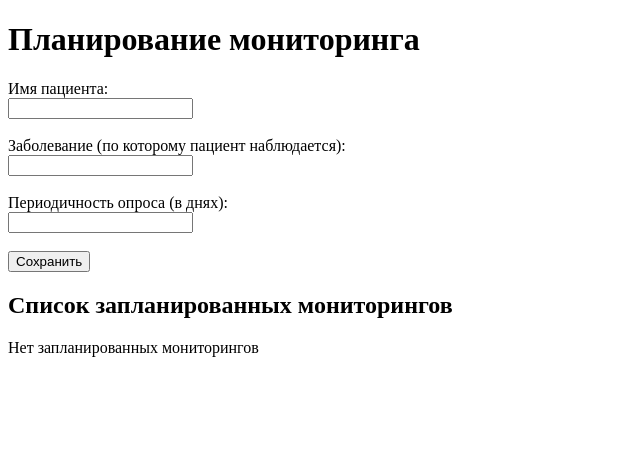
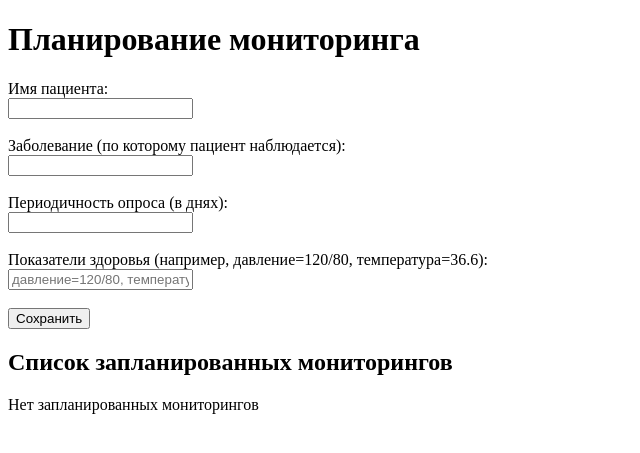
Before and after one commit to nicknaider/PatientTwin, a Flask app: page /schedule in a window 1280 px wide. Shown: the top 453 px of the page, without its empty margins (0-640 px from the left). Run offline with Flask 3, Linux system fonts and the light colour scheme.

Commit message:
Второй: Имя-Диагноз-Переодичность-Состояние здоровья

```diff
--- a/app.py
+++ b/app.py
@@ -2,7 +2,7 @@ from flask import Flask, render_template, request, redirect, url_for
 
 app = Flask(__name__)
 
-# Список для хранения данных о пациентах (временное хранилище)
+# Временное хранилище для данных о пациентах
 patients = []
 
 @app.route('/')
@@ -16,18 +16,20 @@ def schedule():
         patient_name = request.form.get('patient_name')
         disease = request.form.get('disease')
         frequency = request.form.get('frequency')
+        health_indicators = request.form.get('health_indicators')  # Новое поле для показателей здоровья
 
-        # Сохранение данных в списке
+        # Добавляем данные в список
         patients.append({
             'patient_name': patient_name,
             'disease': disease,
-            'frequency': frequency
+            'frequency': frequency,
+            'health_indicators': health_indicators
         })
 
-        # Перенаправление для избежания повторной отправки данных
+        # После сохранения перенаправляем на страницу для избежания повторной отправки
         return redirect(url_for('schedule'))
 
-    # Передача списка пациентов в шаблон при GET-запросе
+    # При GET-запросе передаём список пациентов в шаблон
     return render_template('schedule.html', patients=patients)
 
 if __name__ == '__main__':
--- a/templates/schedule.html
+++ b/templates/schedule.html
@@ -18,6 +18,9 @@
         <label for="frequency">Периодичность опроса (в днях):</label><br>
         <input type="number" id="frequency" name="frequency" min="1" required><br><br>
 
+        <label for="health_indicators">Показатели здоровья (например, давление=120/80, температура=36.6):</label><br>
+        <input type="text" id="health_indicators" name="health_indicators" placeholder="давление=120/80, температура=36.6" required><br><br>
+
         <input type="submit" value="Сохранить">
     </form>
 
@@ -28,7 +31,8 @@
                 <li>
                     Пациент: {{ p.patient_name }} |
                     Заболевание: {{ p.disease }} |
-                    Периодичность: {{ p.frequency }} дней
+                    Периодичность: {{ p.frequency }} дней |
+                    Показатели: {{ p.health_indicators }}
                 </li>
             {% endfor %}
         </ul>
```
